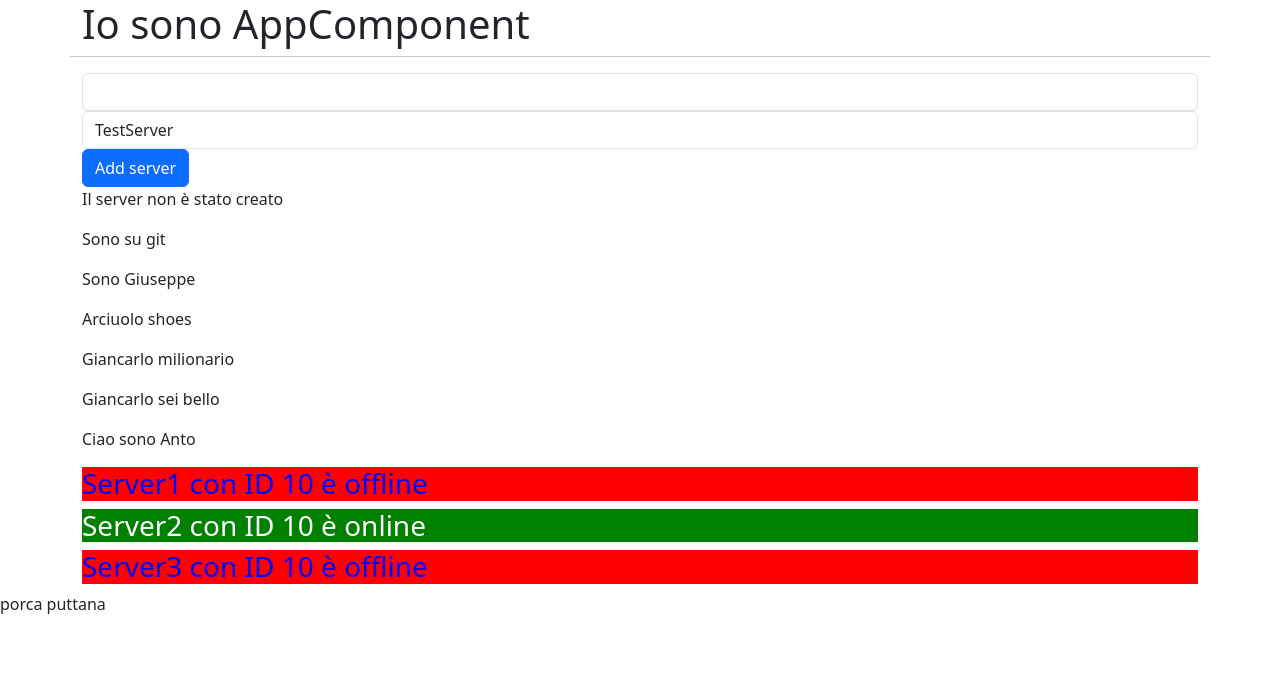
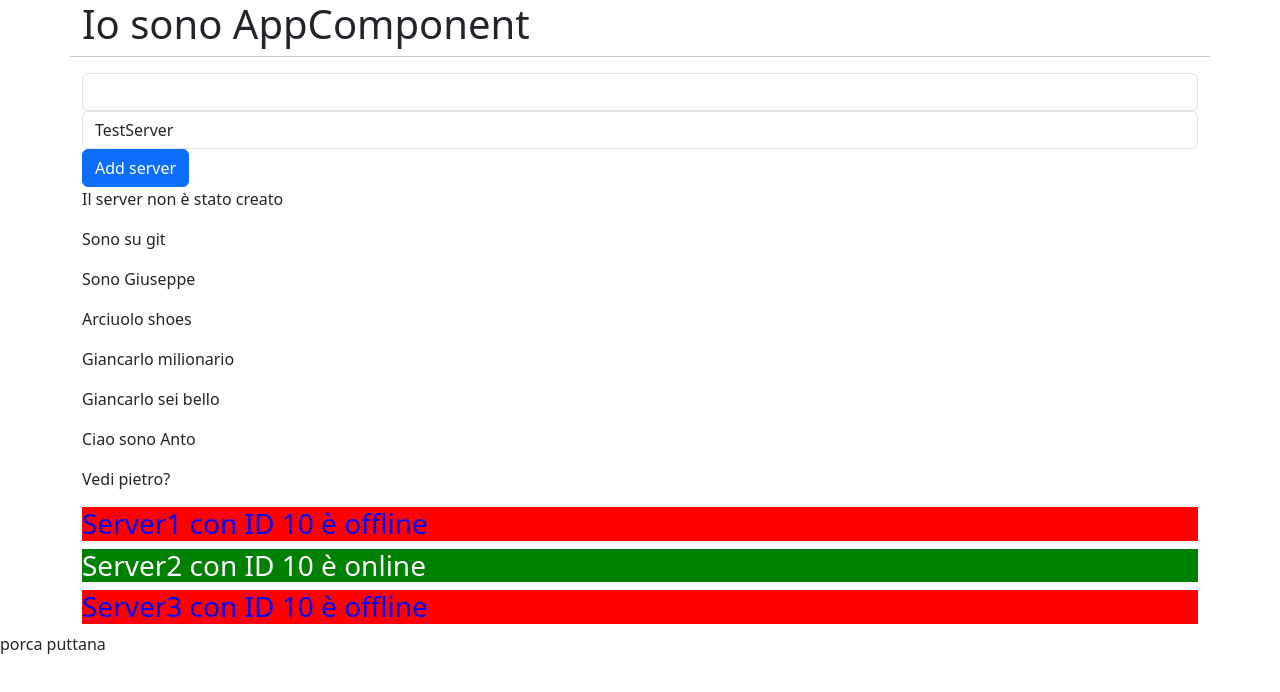
Before and after one commit to Docentedevfg2224/progetto1, an Angular app: page / in a window 1280 px wide. Shown: the top 692 px of the page. Built offline with nearby package versions, Linux system fonts and the light colour scheme.

Commit message:
messaggio per pietro

```diff
--- a/src/app/server-edit/server-edit.component.html
+++ b/src/app/server-edit/server-edit.component.html
@@ -16,3 +16,4 @@
 <p>Giancarlo milionario</p>
 <p>Giancarlo sei bello</p>
 <p>Ciao sono Anto</p>
+<p>Vedi pietro?</p>
```
